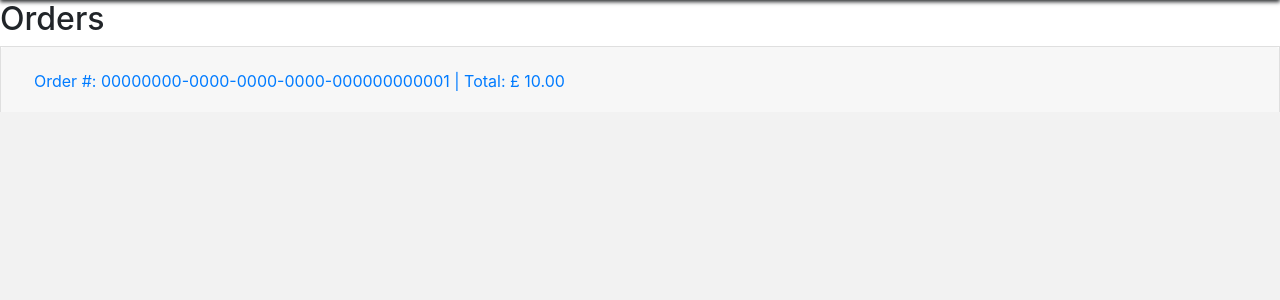
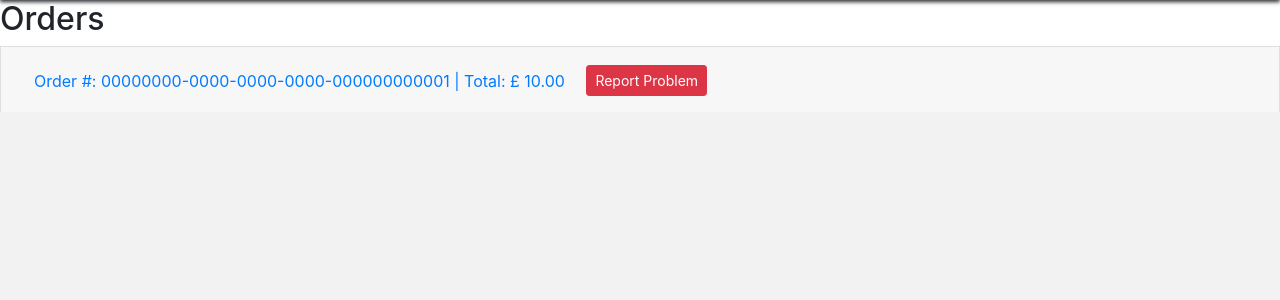
Before and after one commit to Felix-Voyle/CafeDjango, a Django app: page /accounts/profile/ in a window 1280 px wide. Shown: the part 50-350 px from the top of the page. Run offline with Django 4.2, Linux system fonts and the light colour scheme; a user stored in the database is signed in; tables that the repository leaves empty hold one stand-in row (values such as "Sample post"); some libraries are stand-ins or nearby versions.

Commit message:
added functionality to report problem with order

```diff
--- a/cafeOrdering/cafeOrdering/urls.py
+++ b/cafeOrdering/cafeOrdering/urls.py
@@ -23,8 +23,8 @@ from django.conf.urls.static import static
 
 urlpatterns = [
     path('', include('homepage.urls')),
-    path('accounts/signup', sign_up, name='account_signup'),
-    path('accounts/profile/', view_profile, name='view_profile'),
+    path('accounts/signup/', sign_up, name='account_signup'),
+    path('accounts/', include('users.urls')),
     path('accounts/', include('allauth.urls')),
     path('admin/', admin.site.urls),
     path('enquire', include('enquire.urls')),
--- a/cafeOrdering/order/models.py
+++ b/cafeOrdering/order/models.py
@@ -2,6 +2,7 @@ import uuid
 from django.db import models
 from django.db.models import Sum
 from django.contrib.auth.models import User
+from django.utils import timezone
 from products.models import Product
 
 class Order(models.Model):
@@ -18,13 +19,13 @@ class Order(models.Model):
     address_line2 = models.CharField(max_length=100, blank=True, null=True)
     address_line3 = models.CharField(max_length=100, blank=True, null=True)
     postcode = models.CharField(max_length=10)
-    delivery_instructions = models.TextField(blank=True, null=True)
+    delivery_instructions = models.TextField(max_length=150, blank=True, null=True)
     delivery_date = models.DateField()
     delivery_time = models.TimeField()
     order_total = models.DecimalField(max_digits=10, decimal_places=2, default=0)
     order_number = models.UUIDField(default=uuid.uuid4, editable=False, unique=True)
     status = models.CharField(max_length=20, choices=ORDER_STATUS, default='ordered')
-
+    reported_problem = models.TextField(max_length=200, blank=True, null=True)
 
 
     def _generate_order_number(self):
@@ -49,6 +50,23 @@ class Order(models.Model):
         self.update_total()
 
 
+    def is_reportable(self):
+        """
+        Check if the order can be reported for problems within 24 hours of the delivery date.
+        """
+        # Calculate the difference between the current time and the delivery date
+        time_difference = self.delivery_date - timezone.now().date()
+
+        # Check if the time difference is within 24 hours
+        return time_difference.days <= 1
+
+    @property
+    def reportable(self):
+        """
+        Property method to make it easier to access the reportable status in templates.
+        """
+        return self.is_reportable()
+
     def __str__(self):
         return f"Order #{self.order_number} for {self.user.username}"
 
--- a/cafeOrdering/templates/users/profile.html
+++ b/cafeOrdering/templates/users/profile.html
@@ -11,6 +11,9 @@
                             <button class="btn btn-link" type="button" data-toggle="collapse" data-target="#collapse{{ order.id }}" aria-expanded="true" aria-controls="collapse{{ order.id }}">
                                 Order #: {{ order.order_number }} | Total: £ {{ order.order_total }}
                             </button>
+                            {% if order.reportable %}
+                                <button class="btn btn-sm btn-danger ml-auto" onclick="reportProblem('{{ order.id }}')">Report Problem</button>
+                            {% endif %}
                         </h2>
                     </div>
 
@@ -39,4 +42,63 @@
             <p>There are no orders to display..</p>
         {% endif %}
     </div>
+
+    <!-- Modal -->
+    <div class="modal fade" id="reportProblemModal" tabindex="-1" role="dialog" aria-labelledby="reportProblemModalLabel" aria-hidden="true">
+        <div class="modal-dialog" role="document">
+            <div class="modal-content">
+                <div class="modal-header">
+                    <h5 class="modal-title" id="reportProblemModalLabel">Report Problem</h5>
+                    <button type="button" class="close" data-dismiss="modal" aria-label="Close">
+                        <span aria-hidden="true">&times;</span>
+                    </button>
+                </div>
+                <div class="modal-body">
+                    <input type="hidden" id="orderIdInput"> <!-- Hidden input to store orderId -->
+                    <textarea id="problemDescription" class="form-control" rows="4"></textarea>
+                </div>
+                <div class="modal-footer">
+                    <button type="button" class="btn btn-secondary" data-dismiss="modal">Close</button>
+                    <button type="button" class="btn btn-primary" onclick="submitProblem()">Submit</button>
+                </div>
+            </div>
+        </div>
+    </div>
+
+    <script>
+        function reportProblem(orderId) {
+            // Set the hidden input value to the orderId
+            $('#orderIdInput').val(orderId);
+            // Show the modal
+            $('#reportProblemModal').modal('show');
+        }
+
+        function submitProblem() {
+            // Get the problem description from the textarea
+            var problemDescription = $('#problemDescription').val();
+            // Get the orderId from the hidden input
+            var orderId = $('#orderIdInput').val();
+
+            // AJAX call to submit the problem
+            $.ajax({
+                type: 'POST',
+                url: '{% url "report_problem" %}',  // Update to use the correct URL pattern name
+                data: {
+                    'order_id': orderId,
+                    'problem_description': problemDescription,
+                    'csrfmiddlewaretoken': '{{ csrf_token }}'
+                },
+                success: function(response) {
+                    // Close the modal
+                    $('#reportProblemModal').modal('hide');
+                    // Display success message or perform any other actions
+                    alert('Problem reported successfully!');
+                },
+                error: function(xhr, errmsg, err) {
+                    // Handle errors
+                    alert('Error reporting problem: ' + errmsg);
+                }
+            });
+        }
+    </script>
 {% endblock %}
--- a/cafeOrdering/users/urls.py
+++ b/cafeOrdering/users/urls.py
@@ -1,6 +1,8 @@
 from django.urls import path
-from .views import view_profile
+from .views import sign_up, view_profile, report_problem
 
 urlpatterns = [
-
+    path('profile/', view_profile, name='view_profile'),
+    path('sign_up/', sign_up, name='sign_up'),
+    path('report_problem/', report_problem, name='report_problem'),
 ]
--- a/cafeOrdering/users/views.py
+++ b/cafeOrdering/users/views.py
@@ -1,7 +1,8 @@
 from django.shortcuts import render
 from django.contrib.auth.decorators import login_required
+from django.http import JsonResponse
+from django.views.decorators.http import require_POST
 from order.models import Order
-
 
 def sign_up(request):
     return render(request, 'users/signup.html')
@@ -17,3 +18,22 @@ def view_profile(request):
     }
 
     return render(request, 'users/profile.html', ctx)
+
+@require_POST
+def report_problem(request):
+    # Extract data from the POST request
+    order_id = request.POST.get('order_id')
+    problem_description = request.POST.get('problem_description')
+
+    # Fetch the order
+    try:
+        order = Order.objects.get(id=order_id)
+    except Order.DoesNotExist:
+        return JsonResponse({'success': False, 'message': 'Order not found'}, status=404)
+
+    # Update the order with the reported problem
+    order.reported_problem = problem_description
+    order.save()
+
+    # Return a JSON response indicating success
+    return JsonResponse({'success': True, 'message': 'Problem reported successfully'})
```
Also changed, not shown: cafeOrdering/order/migrations/0002_order_reported_problem_and_more.py (added). Lines whose indentation alone changed are shown as unchanged.
